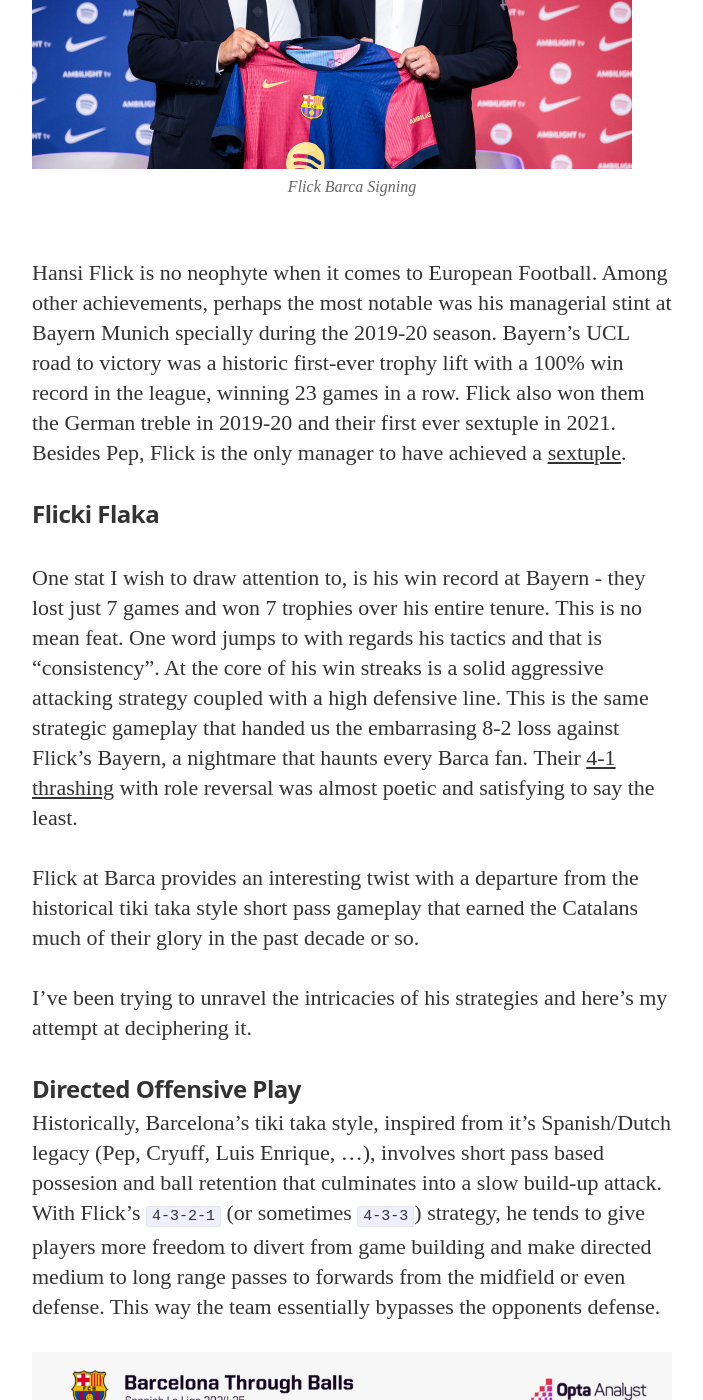
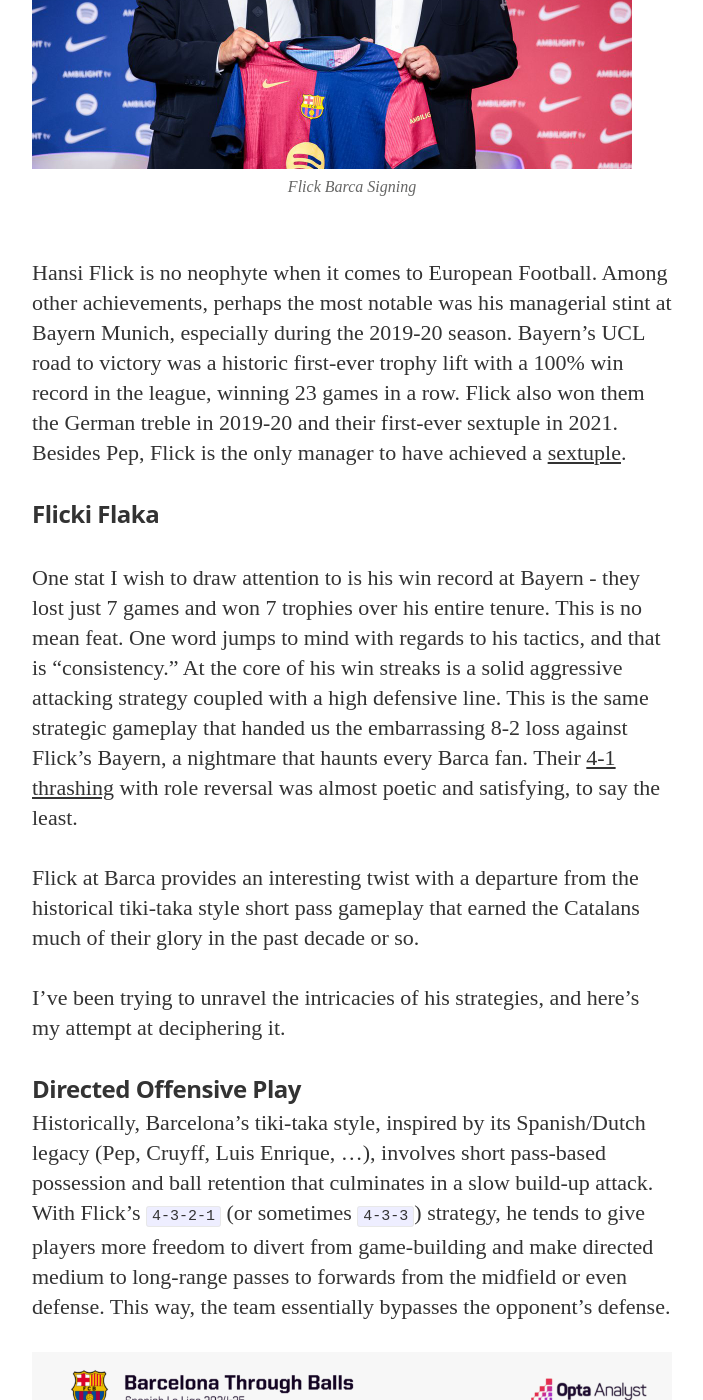
Before and after one commit to pkmandke/blog, a Jekyll site: the page built from _posts/2024-11-03-la-masia-victory.md, in a window 1280 px wide and 1400 px high, scrolled down 4461 px. Shown: the whole window, without its empty margins (288-991 px from the left). Built offline with Jekyll 4.4.1, drawn with Linux system fonts in a browser that asks for light colours; nearby versions of some CDN libraries; some web fonts are replaced; some of the changed text lies outside the part shown.

Commit message:
typos
Signed-off-by: Prathamesh Mandke <pkmandke@vt.edu>

```diff
--- a/_posts/2024-11-03-la-masia-victory.md
+++ b/_posts/2024-11-03-la-masia-victory.md
@@ -9,26 +9,26 @@ image: /assets/article_images/2024-11-03-la-masia-victory/scoreline.png
 ---
 <!-- {% if page.update %}**[Last Updated: {{ page.update | date: "%Y-%m-%d" }}]**{% endif %} -->
 
->Choose the best player for every position, and you'll end up not with a strong XI, but with 11 strong 1's.<br>~ **Johan Cryuff**
+>Choose the best player for every position, and you'll end up not with a strong XI, but with 11 strong 1's.<br>~ **Johan Cruyff**
 
 ## 10.26.2024
 <br>
 
 This day will go down in history as the day when football won.
 The battle itself is not a new one, just one with new faces.
-A (literally) star strudded Real Madrid at the peak of their game, playing an FC Barcelona side that has had arguably the toughest few years in the recent past.
+A (literally) star-studded Real Madrid at the peak of their game, playing an FC Barcelona side that has had arguably the toughest few years in the recent past.
 
 In the comfort of their home, with the roof closed, the Santiago Bernabeu witnessed nothing short of a massacre.
-After a no-goal first 45mins, the 2nd half was pure Catalan dominance.
+After a no-goal first 45 mins, the 2nd half was pure Catalan dominance.
 
 <img src="{{ site.baseurl }}/assets/article_images/2024-11-03-la-masia-victory/4_goals.jpeg" alt="Goal Card" height="700">
 
 >Lewa 54'<br>Lewa 56'<br>Yamal 77'<br>Raphinha 84'
 
-This win could not be more cinematic if it weren't for the fact that Real was 1 win away from beating Barcelona's 43 games unbeaten record.
-The icing on the cake was of course 17 yr old Lamine Yamal becoming the youngest player ever to score in the El Clasico, with a sensational weak foot finish no less, topping it off by hitting the calma at Bernabeu.
+This win could not be more cinematic if it weren't for the fact that Real was 1 win away from beating Barcelona's 43-game unbeaten record.
+The icing on the cake was of course 17-year-old Lamine Yamal becoming the youngest player ever to score in the El Clasico, with a sensational weak foot finish no less, topping it off by hitting the calma at Bernabeu.
 The crowd booing at the youngster drove me nuts.
-Madridista's need to have some respect; the boy literally won them the Euro's.
+Madridistas need to have some respect; the boy literally won them the Euros.
 
 But this post is not so much about putting Barca on a pedestal (- although they totally deserve it this time around), but it is about analyzing and understanding the beautiful game while cherishing the victory of a gorgeous team-effort and sheer strategy against the Galácticos.
 
@@ -39,17 +39,17 @@ But this post is not so much about putting Barca on a pedestal (- although they
 
 I'd be remiss not to address the elephant in the room.
 Enough has been said and written about the financial woes that have plagued FCB in the past few years.
-A Blaugrana side that was at it's peak was suddenly crumbling like a house of cards, with the exit of Leo Messi, a looming debt with seemingly no ceiling and lack of morale on the pitch.
+A Blaugrana side that was at its peak was suddenly crumbling like a house of cards, with the exit of Leo Messi, a looming debt with seemingly no ceiling, and lack of morale on the pitch.
 Xavi's managerial stint faced more contention than it deserved.
-He was caught in the middle of a perfect shit-storm.
+He was caught in the middle of a perfect storm.
 Yet, in my opinion, he did his best to build a solid squad despite budget constraints and brought back the La Liga title to the club.
-<!-- There is often mixed responses to Xavi's time as manager.
+<!-- There are often mixed responses to Xavi's time as manager.
 While the club performance on-field was certainly sub-par, we cannot -->
 
 <img src="{{ site.baseurl }}/assets/article_images/2024-11-03-la-masia-victory/fin_woes.jpg" alt="" height="400">
 
-If there is a silver lining to any of this at all, it is the fact that Laporte (after his re-election as club president in March'2021) made the decision to turn to La Masia for scouting talent.
-While there is no deying that the motivations were primarily financial, we're indeed reaping the benefits of this now.
+If there is a silver lining to any of this at all, it is the fact that Laporta (after his re-election as club president in March 2021) made the decision to turn to La Masia for scouting talent.
+While there is no denying that the motivations were primarily financial, we're indeed reaping the benefits of this now.
 
 ---
 
@@ -61,76 +61,75 @@ While there is no deying that the motivations were primarily financial, we're in
 <img src="{{ site.baseurl }}/assets/article_images/2024-11-03-la-masia-victory/flick_signing.jpg" alt="Flick Barca Signing" height="400">
 
 Hansi Flick is no neophyte when it comes to European Football.
-Among other achievements, perhaps the most notable was his managerial stint at Bayern Munich specially during the 2019-20 season.
+Among other achievements, perhaps the most notable was his managerial stint at Bayern Munich, especially during the 2019-20 season.
 Bayern's UCL road to victory was a historic first-ever trophy lift with a 100% win record in the league, winning 23 games in a row.
-Flick also won them the German treble in 2019-20 and their first ever sextuple in 2021.
+Flick also won them the German treble in 2019-20 and their first-ever sextuple in 2021.
 Besides Pep, Flick is the only manager to have achieved a [sextuple](https://www.fcbarcelona.com/en/news/4029958/flick-and-guardiola-sole-sextuple-winners).
 
 ### Flicki Flaka
 <br>
-One stat I wish to draw attention to, is his win record at Bayern - they lost just 7 games and won 7 trophies over his entire tenure.
+One stat I wish to draw attention to is his win record at Bayern - they lost just 7 games and won 7 trophies over his entire tenure.
 This is no mean feat.
-One word jumps to with regards his tactics and that is "consistency".
+One word jumps to mind with regards to his tactics, and that is "consistency."
 At the core of his win streaks is a solid aggressive attacking strategy coupled with a high defensive line.
-This is the same strategic gameplay that handed us the embarrasing 8-2 loss against Flick's Bayern, a nightmare that haunts every Barca fan.
-Their [4-1 thrashing](https://www.espn.com/soccer/match/_/gameId/720372/bayern-munich-barcelona) with role reversal was almost poetic and satisfying to say the least.
+This is the same strategic gameplay that handed us the embarrassing 8-2 loss against Flick's Bayern, a nightmare that haunts every Barca fan.
+Their [4-1 thrashing](https://www.espn.com/soccer/match/_/gameId/720372/bayern-munich-barcelona) with role reversal was almost poetic and satisfying, to say the least.
 
-Flick at Barca provides an interesting twist with a departure from the historical tiki taka style short pass gameplay that earned the Catalans much of their glory in the past decade or so.
+Flick at Barca provides an interesting twist with a departure from the historical tiki-taka style short pass gameplay that earned the Catalans much of their glory in the past decade or so.
 
-I've been trying to unravel the intricacies of his strategies and here's my attempt at deciphering it.
+I've been trying to unravel the intricacies of his strategies, and here's my attempt at deciphering it.
 
 #### Directed Offensive Play
 
-Historically, Barcelona's tiki taka style, inspired from it's Spanish/Dutch legacy (Pep, Cryuff, Luis Enrique, ...), involves short pass based possesion and ball retention that culminates into a slow build-up attack.
-With Flick's `4-3-2-1` (or sometimes `4-3-3`) strategy, he tends to give players more freedom to divert from game building and make directed medium to long range passes to forwards from the midfield or even defense.
-This way the team essentially bypasses the opponents defense.
+Historically, Barcelona's tiki-taka style, inspired by its Spanish/Dutch legacy (Pep, Cruyff, Luis Enrique, ...), involves short pass-based possession and ball retention that culminates in a slow build-up attack.
+With Flick's `4-3-2-1` (or sometimes `4-3-3`) strategy, he tends to give players more freedom to divert from game-building and make directed medium to long-range passes to forwards from the midfield or even defense.
+This way, the team essentially bypasses the opponent's defense.
 
 <img src="{{ site.baseurl }}/assets/article_images/2024-11-03-la-masia-victory/barcelona-through-balls-1024x768.png" alt="Through Balls" width="750" height="500">
 
-A prime examples of this is the [first goal by Lewandowski](https://www.youtube.com/watch?v=VeKHSKEpCU0), which was essentially a two-touch score with a gorgeous assist from Cassado from just over the half-line with a dee-top finish by Lewa.
-Even [Raphinha's goal](https://youtu.be/H9y1RcCiY1o?t=461) at the 84-th minute was the result of a perfectly delivered assist from Inigo Martinez from far away in Barca's half - leaving Raphinha in basically a 1:1 with the Madrid goalkeeper.
+A prime example of this is the [first goal by Lewandowski](https://www.youtube.com/watch?v=VeKHSKEpCU0), which was essentially a two-touch score with a gorgeous assist from Casadó from just over the half-line with a deep-top finish by Lewa.
+Even [Raphinha's goal](https://youtu.be/H9y1RcCiY1o?t=461) at the 84th minute was the result of a perfectly delivered assist from Inigo Martinez from far away in Barca's half - leaving Raphinha in basically a 1:1 with the Madrid goalkeeper.
 
 #### High Defense Line (aka The Offside Trap)
 
 Of course, the offside trap needs no introduction.
 Granted he did not win the Ballon D'or, Mbappe sure did [break the record](https://www.espn.com/soccer/story/_/id/42027932/real-madrid-barcelona-kylian-mbappe-sets-unwanted-offside-record) for most offsides by a single player in La Liga in 15 years.
 
-With the focus on an aggressive attacking strategy, Barcalona's high defense line serves as a perfect complement.
-As the ball moves into the opponent's half, Barca's defensive line positions itself high-up almost close to the half line.
-The result is of course what served to be an embarrasing number of offsides for Real Madrid, thwarting any and every attempt at game building.
+With the focus on an aggressive attacking strategy, Barcelona's high defense line serves as a perfect complement.
+As the ball moves into the opponent's half, Barca's defensive line positions itself high-up almost close to the half-line.
+The result is, of course, what served to be an embarrassing number of offsides for Real Madrid, thwarting any and every attempt at game-building.
 
 <img src="{{ site.baseurl }}/assets/article_images/2024-11-03-la-masia-victory/barcelona-offside-trap-1024x768.png" alt="Barca Offsides Provoked" width="750" height="500">
 
-Of course, this ends up being riskier for situations where possesion is lost and the opposition makes a swift attack.
-To curb such attempts, Flick uses the classic German high press style (aka [gegenpressing](https://en.wikipedia.org/wiki/Association_football_tactics_and_skills#%22Forward%22_versus_%22collapsing%22_defences)) where the entire team resorts to winning the ball back within seconds of losing possesion by employing an aggressively high press.
-Even attackers that are not as agile like Lewa or switches that serve as attacker such as Dani Olmo, resort to a high press upon loss of possession.
+Of course, this ends up being riskier in situations where possession is lost and the opposition makes a swift attack.
+To curb such attempts, Flick uses the classic German high-press style (aka [gegenpressing](https://en.wikipedia.org/wiki/Association_football_tactics_and_skills#%22Forward%22_versus_%22collapsing%22_defences)), where the entire team resorts to winning the ball back within seconds of losing possession by employing an aggressively high press.
+Even attackers that are not as agile, like Lewa, or switches that serve as attackers, such as Dani Olmo, resort to a high press upon loss of possession.
 
 There are, of course, risks involved with this kind of defensive strategy.
-A loss in possesion early on in the build up could end up being catastrophic with the entire team high-up in preparation of an attack.
-For instance, look at the [Silas' equalizer](https://youtu.be/9gftJq8hJbs?t=181) where Barca lost possesion in around the half-line and did not have enough time to fallback for a proper defense.
+A loss in possession early on in the build-up could end up being catastrophic with the entire team high-up in preparation for an attack.
+For instance, look at [Silas' equalizer](https://youtu.be/9gftJq8hJbs?t=181), where Barca lost possession around the half-line and did not have enough time to fall back for a proper defense.
 
-This high defense line, coupled with an aggressive pressing also puts tremendous upward pressure on the team's fitness demands.
+This high defense line, coupled with aggressive pressing, also puts tremendous upward pressure on the team's fitness demands.
 
 #### Role Fluidity and Dynamic Switching
 <br>
 This, in my opinion, is one of the most interesting aspects of Flick's strategy and is core to Barca's dominance today.
-In order to maintain a high defensive line coupled with an aggressive and direct attacking play, Flick allows almost all players to dynamically switch positions and confuse the opponents who are expecting a more dictionary playmaking from a team like Barcelona.
-At the surface, this may seem like an obvious no-brainer tactic, but it relies tremendously on dynamic on-the-go decision making by the players themselves and is far from a cookie-cutter recipe.
+In order to maintain a high defensive line coupled with aggressive and direct attacking play, Flick allows almost all players to dynamically switch positions and confuse the opponents who are expecting more dictionary playmaking from a team like Barcelona.
+At the surface, this may seem like an obvious no-brainer tactic, but it relies tremendously on dynamic on-the-go decision-making by the players themselves and is far from a cookie-cutter recipe.
 
-
-Let's start by looking at the much celebrated front 3 line-up of Raphinha, Lewa and Yamal which reminds me of [MSN times](https://tribuna.com/en/news/fcbarcelona-2024-11-07-lewandowski-yamal-and-raphinha-stats-already-better-than-msns-after-first-15-games-of-the/).
+Let's start by looking at the much celebrated front 3 line-up of Raphinha, Lewa, and Yamal, which reminds me of [MSN times](https://tribuna.com/en/news/fcbarcelona-2024-11-07-lewandowski-yamal-and-raphinha-stats-already-better-than-msns-after-first-15-games-of-the/).
 
 <img src="{{ site.baseurl }}/assets/article_images/2024-11-03-la-masia-victory/msn_ylr.png" alt="MSN YLR" width="600" height="400">
 
-It's interesting to note the wide range of age in the forwards, they are 27, 36 and 17 respectively.
+It's interesting to note the wide range of age in the forwards; they are 27, 36, and 17, respectively.
 Flick smartly utilizes Lewa as a finisher in the box due to his (relatively) slow pace and agility as compared to Yamal and Raphinha, and there is no denying how well this has worked for the team.
-On the other hand, Yamal with his top-notch dribbling and pace frequently departs from pulling wide (atypical for a winger) and swiftly cuts in to make a direct attempt at the goal.
-Yamal's [first UCL goal](https://youtu.be/9C90dR58WVY?t=336) against Monaco is such a prime exemplar of this - a perfect long ball, pause a mindless run to prevent offisde, cut in, score.
+On the other hand, Yamal, with his top-notch dribbling and pace, frequently departs from pulling wide (atypical for a winger) and swiftly cuts in to make a direct attempt at the goal.
+Yamal's [first UCL goal](https://youtu.be/9C90dR58WVY?t=336) against Monaco is such a prime example of this - a perfect long ball, pause a mindless run to prevent offside, cut in, score.
 
 Another key aspect of Barca's dominance is their double midfield pivots.
-I can't help but reminisce the days with Xavi and Iniesta spearheading a solid attacking midfield for the Catalans supported by none other than Sergio Busquets.
-This time around, Flick leverages Pedri and Cassado as double pivots that drive the game from the defense line while also cutting deep during attacks.
-On the other side, Dani Olmo plays an excellent role as a attacking midfielder, helping the line-up with the aggressive high press upon loss of possession.
+I can't help but reminisce about the days with Xavi and Iniesta spearheading a solid attacking midfield for the Catalans, supported by none other than Sergio Busquets.
+This time around, Flick leverages Pedri and Casadó as double pivots that drive the game from the defense line while also cutting deep during attacks.
+On the other side, Dani Olmo plays an excellent role as an attacking midfielder, helping the line-up with the aggressive high press upon loss of possession.
 
 There is no denying how well this hybrid strategy is working for the Blaugrana side this season.
 
@@ -142,15 +141,15 @@ There is no denying how well this hybrid strategy is working for the Blaugrana s
 <img src="{{ site.baseurl }}/assets/article_images/2024-11-03-la-masia-victory/team.png" width="600" height="400">
 
 After a disappointing last few years, it seems like the Blaugrana side is finally making a semblance of a comeback.
-What makes this comeback interesting of course, is their departure from a historic tiki-taka gameplay and into a more bold and aggressive strategy.
-What makes the comeback inspiring, is the club's reliance on a solid line-up of La Masia youngster that are absolutely devastating big name clubs like Real and Bayern.
+What makes this comeback interesting, of course, is their departure from a historic tiki-taka gameplay and into a more bold and aggressive strategy.
+What makes the comeback inspiring is the club's reliance on a solid line-up of La Masia youngsters that are absolutely devastating big-name clubs like Real and Bayern.
 
-Yet, this is a little too early to call a proper comaback.
-There are a good number of concerns with injuries, monetary issues still not entirely behind us and of course some very glaring blind spots with the high defense line itself.
-But overall, this new Barca is a beast which is not afraid to put it's old ways to test, not afraid to leverage youngsters and give them so much freedom on the field and not afraid to celebrate with a stone cold calma by a 17 year old at the Bernabeu ;\)
+Yet, this is a little too early to call a proper comeback.
+There are a good number of concerns with injuries, monetary issues still not entirely behind us, and of course, some very glaring blind spots with the high defense line itself.
+But overall, this new Barca is a beast that is not afraid to put its old ways to test, not afraid to leverage youngsters and give them so much freedom on the field, and not afraid to celebrate with a stone-cold calma by a 17-year-old at the Bernabeu ;\)
 
 <img src="{{ site.baseurl }}/assets/article_images/2024-11-03-la-masia-victory/yamal_calma.jpeg" style="display: block; margin: 0 auto;" alt="Yamal Calma" width="450" height="700">
 
 <br>
 
-**P.S.: No AI based tool was used to write this article.**
+**P.S.: No AI-based tool was used to ideate or draft this article.**
```
